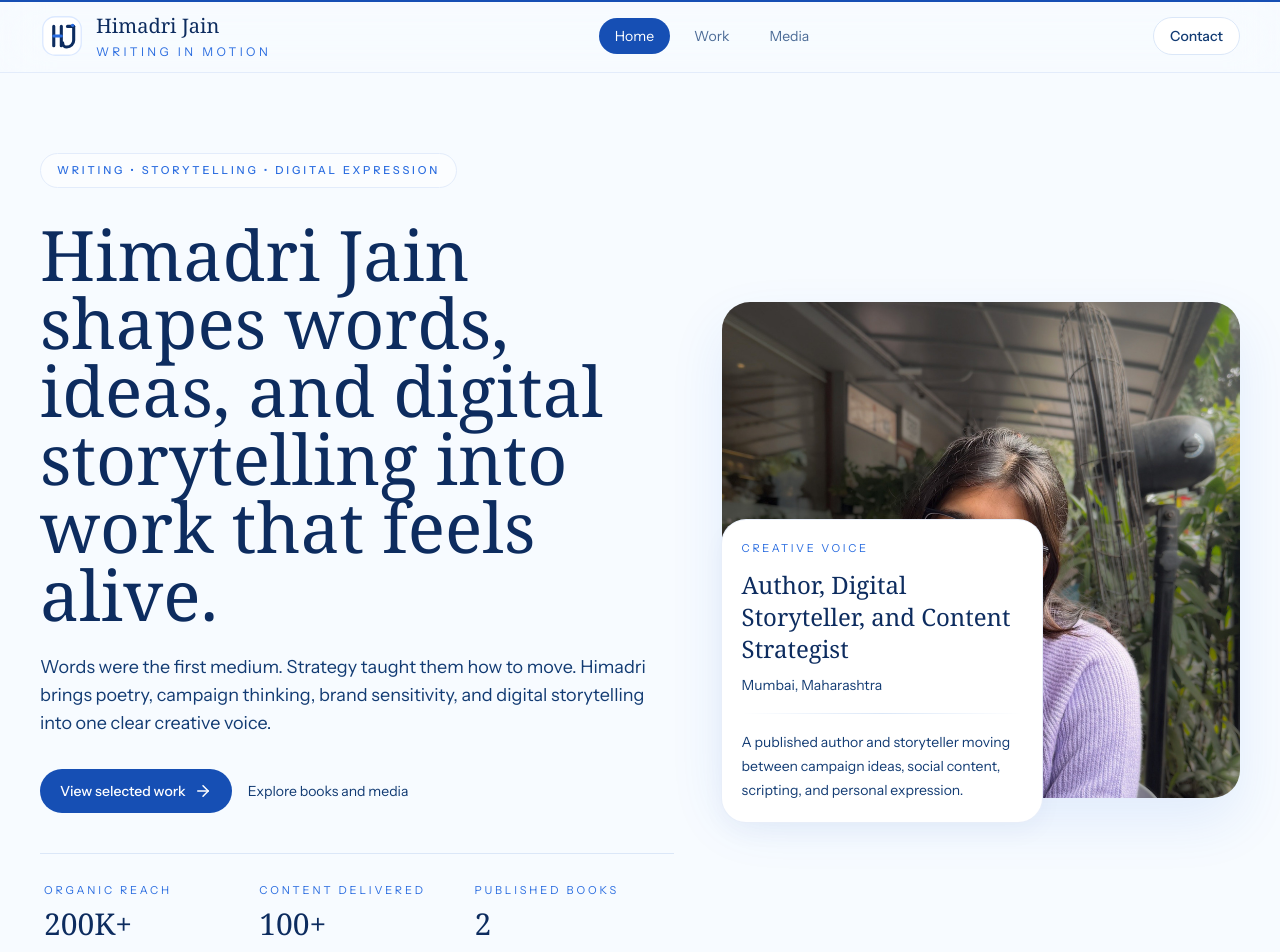
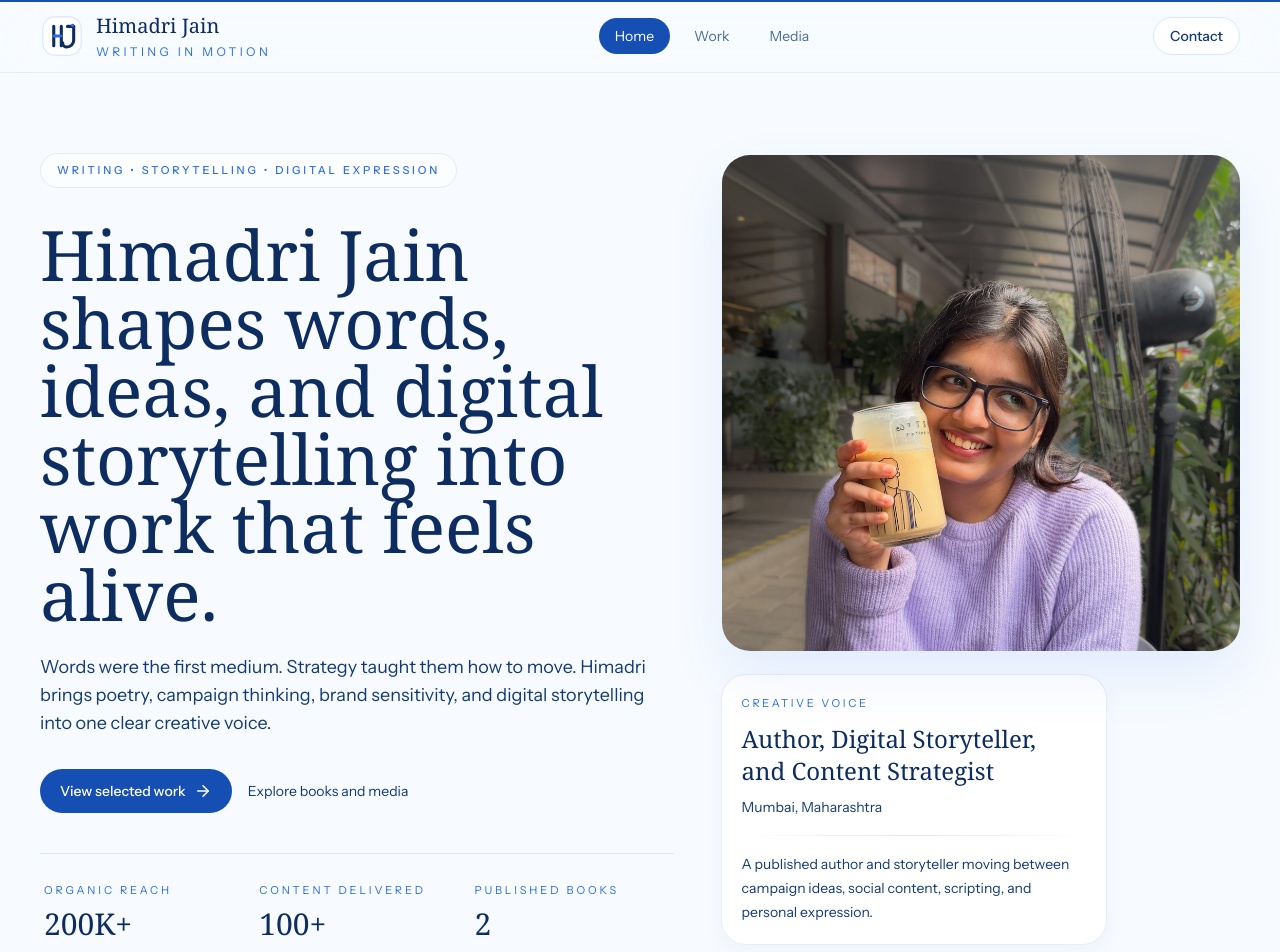
Before and after one commit to sanyamg1305/himadri-test, a React (Vite) app: page / in a window 1280 px wide. Shown: the top 952 px of the page. Built offline with nearby package versions, Linux system fonts and the light colour scheme.

Commit message:
Fix hero card overlap on portrait

```diff
--- a/src/pages/Home.tsx
+++ b/src/pages/Home.tsx
@@ -79,7 +79,7 @@ export default function Home() {
           </motion.div>
         </div>
 
-        <div className="relative">
+        <div className="space-y-4 sm:space-y-6">
           <motion.img
             initial={{ opacity: 0, scale: 0.98 }}
             animate={{ opacity: 1, scale: 1 }}
@@ -92,7 +92,7 @@ export default function Home() {
             initial={{ opacity: 0, y: 24 }}
             animate={{ opacity: 1, y: 0 }}
             transition={{ duration: 0.6, ease: "easeOut", delay: 0.25 }}
-            className="panel relative z-20 mt-4 max-w-xs p-4 sm:absolute sm:-bottom-6 sm:left-0 sm:mt-0 sm:p-5"
+            className="panel max-w-sm p-4 sm:p-5"
           >
             <p className="text-[11px] uppercase tracking-[0.24em] text-[#2b6de0]">Creative voice</p>
             <p className="mt-3 font-serif text-2xl text-[#0d2c5f]">{profile.title}</p>
```
